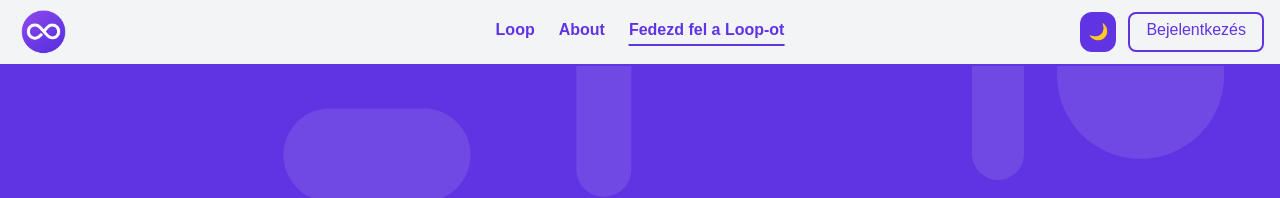
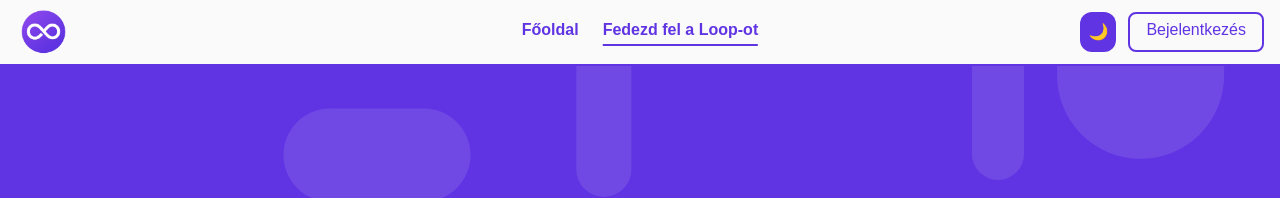
Before and after one commit to TheFakeBatorrr/Loop, a Next.js app in the folder FrontEnd/loopfrontend/: page /sellout in a window 1280 px wide. Shown: the top 198 px of the page. Built offline with nearby package versions, Linux system fonts and the light colour scheme.

Commit message:
navbar 100%

```diff
--- a/FrontEnd/loopfrontend/app/components/navbar.tsx
+++ b/FrontEnd/loopfrontend/app/components/navbar.tsx
@@ -8,8 +8,7 @@ import Logo from '../assets/logo.png'
 import { useTheme } from './ThemeProvider'
 
 const links = [
-  { href: '/main', label: 'Loop' },
-  { href: '/about', label: 'About' },
+  { href: '/main', label: 'Főoldal' },
   { href: '/sellout', label: 'Fedezd fel a Loop-ot' },
 ]
 
@@ -20,7 +19,7 @@ export default function Navbar() {
   const {theme, toggle } = useTheme()
 
   return (
-    <nav className="bg-gray-100 border-b-2 border-[#6034e3] relative">
+    <nav className="bg-[#fafafa] border-b-2 border-[#6034e3] relative">
       <div className="max-w-7xl mx-auto px-4 flex items-center h-16">
 
         {/* Logo balra */}
--- a/FrontEnd/loopfrontend/app/login/page.tsx
+++ b/FrontEnd/loopfrontend/app/login/page.tsx
@@ -16,6 +16,8 @@ export default function Login(){
     const canRegister = email != "" && password != "" && user != ""
 
     const logged = false
+
+
 
     return (
         <main className="min-h-screen bg-[#6034e3] flex items-center justify-center">
```
